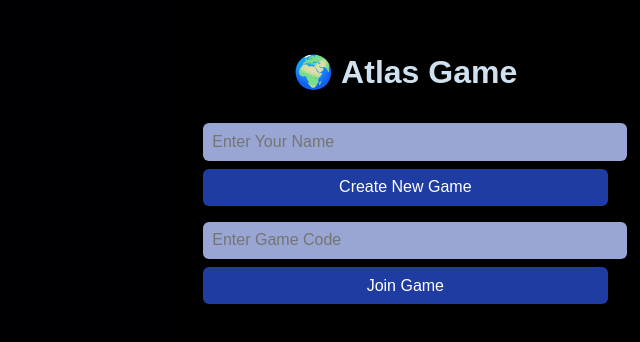
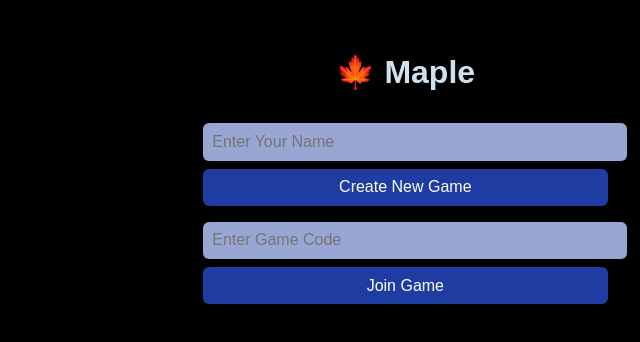
Before and after one commit to devyani1512/the_game, a React (Vite) app in the folder atlas-game-client/: page / in a window 1280 px wide. Shown: the top 342 px of the page, without its empty margins (640-1280 px from the left). Built offline with nearby package versions, Linux system fonts and the light colour scheme; no server answers.

Commit message:
Update App.jsx

```diff
--- a/atlas-game-client/src/App.jsx
+++ b/atlas-game-client/src/App.jsx
@@ -15,9 +15,9 @@ const App = () => {
   const [currentLetter, setCurrentLetter] = useState("");
   const [currentPlayer, setCurrentPlayer] = useState("");
   const [playerName, setPlayerName] = useState("");
-  const [players, setPlayers] = useState([]);
-  const [usedPlaces, setUsedPlaces] = useState([]);
-
+  const [players, setPlayers] = useState([]);//array
+  const [usedPlaces, setUsedPlaces] = useState([]);//array
+//is the game over not working because it is in app.jsx but it should be in gameinterface.jsx
   useEffect(() => {
     socket.on("gameStart", ({ currentLetter, currentPlayer, players }) => {
       setGameStarted(true);
@@ -124,7 +124,7 @@ const App = () => {
 
 
       <div className="form-container">
-        <h1>🌍 Atlas Game</h1>
+        <h1>🍁 Maple</h1>
 
         {!gameStarted ? (
           <>
@@ -156,7 +156,7 @@ const App = () => {
             )}
             <p>{status}</p>
           </>
-        ) : gameEnded ? (
+        ) : gameEnded ? (//why are we checking game ended here?
           <>
             <h2>🏁 Game Over!</h2>
             <p>{status}</p>
```
